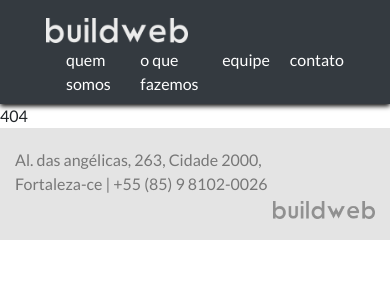
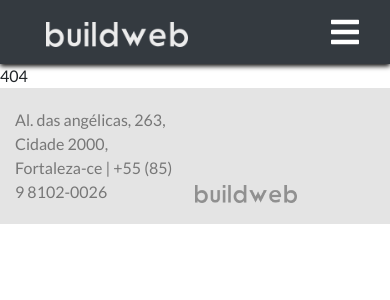
Before and after one commit to thiagolima86/buildweb, a PHP site: page /index.php in a window 390 px wide. Shown: the top 300 px of the page. Run offline with PHP 8.4, Linux system fonts and the light colour scheme; data that the repository does not hold is empty; some libraries are stand-ins or nearby versions.

Commit message:
responsive

```diff
--- a/assets/css/style.css
+++ b/assets/css/style.css
@@ -115,3 +115,60 @@ footer{
     padding-bottom: 20px;
     color:#777;
 }
+
+nav .icon-menu{
+    display: none;
+    text-align: right;
+    font-size: 2em;
+    color: white;
+}
+
+@media (max-width: 780px)
+{
+    h2{
+        font-size: 1.8em;
+    }
+   nav .main-menu{
+        display: none;
+   }
+   nav .icon-menu{
+        display: block;
+    }
+
+    header.banner{
+        height:400px;
+        font-size: 0.85em;
+    }
+    #working{
+        display: none;
+    }
+
+    .scroll{
+        flex-wrap: nowrap;
+        overflow-x: auto;
+        justify-content: left!important;
+    }
+    .scroll >div{
+        flex: 0 0 100%;
+        max-width: 80%;
+    }
+
+}
+
+@media (max-width: 560px)
+{
+
+    h1{
+        font-size: 2em;
+    }
+    h2{
+        font-size: 1.8em;
+    }
+
+   header.banner{
+       height:250px;
+       font-size: 0.7em;
+   }
+
+
+}
--- a/config.json
+++ b/config.json
@@ -1,5 +1,5 @@
 {
-    "base_url": "http://buildweb.com.br/",
+    "base_url": "http://localhost/",
     "homepage": "home",
     "pages_dir": "pages",
     "css_dir": "assets/css",
--- a/layout/default.php
+++ b/layout/default.php
@@ -4,10 +4,12 @@
     <meta charset="UTF-8">
     <meta name="viewport" content="width=device-width, initial-scale=1.0">
     <meta http-equiv="X-UA-Compatible" content="ie=edge">
+    <meta name="viewport" content="width=device-width, initial-scale=1.0">
     <title>Buildweb</title>
 
     <link rel="stylesheet" href="https://stackpath.bootstrapcdn.com/bootstrap/4.4.1/css/bootstrap.min.css" integrity="sha384-Vkoo8x4CGsO3+Hhxv8T/Q5PaXtkKtu6ug5TOeNV6gBiFeWPGFN9MuhOf23Q9Ifjh" crossorigin="anonymous">
-
+    <link href="https://cdnjs.cloudflare.com/ajax/libs/font-awesome/5.13.0/css/all.min.css" rel="stylesheet" >
+    <script src="https://cdnjs.cloudflare.com/ajax/libs/font-awesome/5.13.0/js/all.min.js"></script>
     <?php css_tag("style"); ?>
     <?php //js_tag("bootstrap"); ?>
 
@@ -16,12 +18,15 @@
 <body>
 <nav class="navbar navbar-dark bg-dark">
     <div class="container">
-        <div class="col-md-3">
+        <div class="col-md-3 col-sm-6 col-8">
             <a class="navbar-brand" href="<?php echo base_url(); ?>">
                 <?php img("budweb_logo.png", "autox25"); ?>
             </a>
         </div>
-        <div class="col-md">
+        <div class="col-">
+            <a href="#" class="icon-menu">
+                <i class="fas fa-bars"></i>
+            </a>
             <ul class="main-menu">
                 <li><a href="#">quem somos</a></li>
                 <li><a href="#">o que fazemos</a></li>
@@ -35,13 +40,13 @@
 
 <footer>
     <div class="container">
-        <div class="row">
-            <div class="col-md-6">
+        <div class="row align-items-end">
+            <div class="col-6">
                 Al. das angélicas, 263, Cidade 2000,
                 <br>
                 Fortaleza-ce | +55 (85) 9 8102-0026
             </div>
-            <div class="col-md text-right">
+            <div class="col- text-right">
                 <?php img("budweb_logo_footer.png", "autox18"); ?>
             </div>
         </div>
```
Also changed, not shown: pages/home.php (+4 -4 lines), 1 other file.
